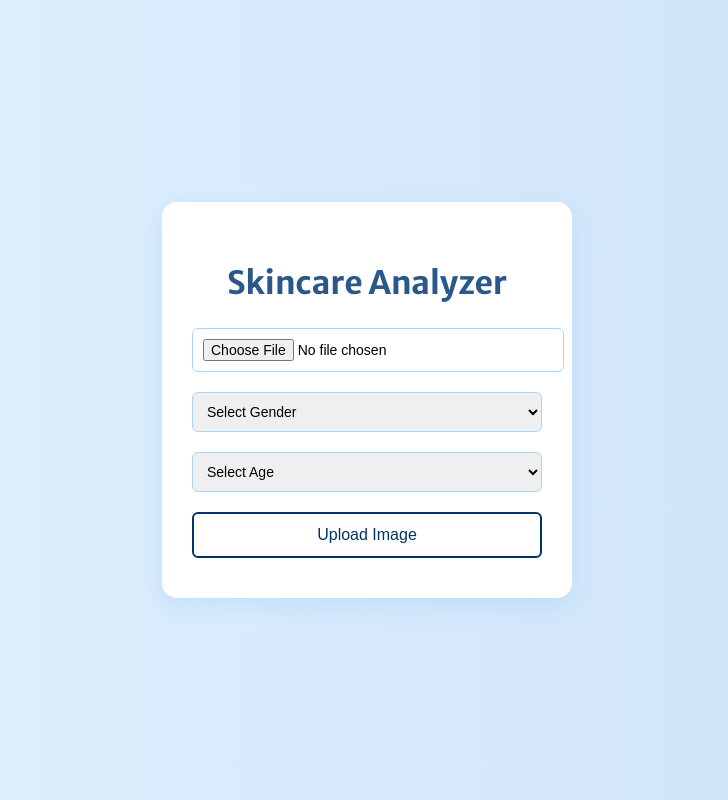
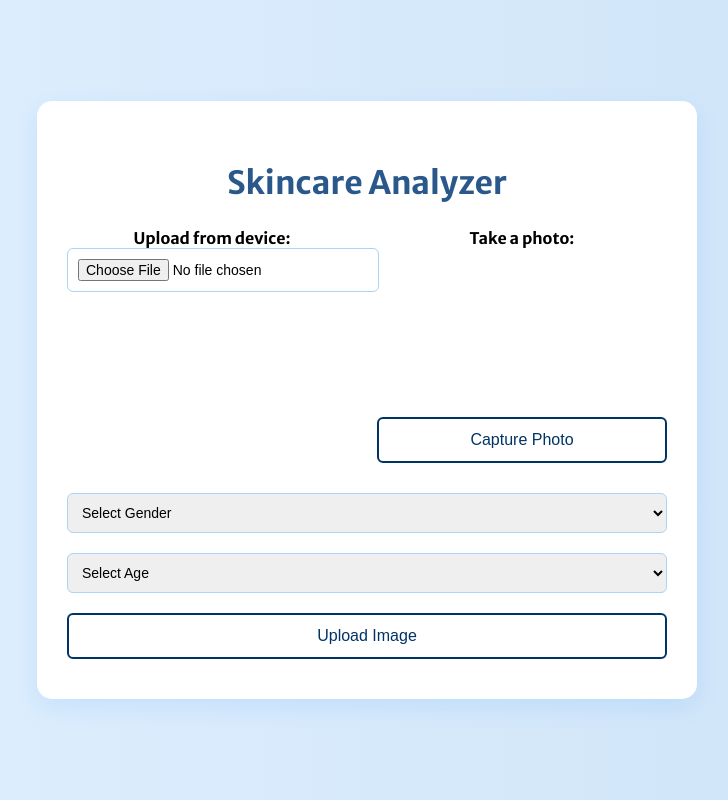
Before and after one commit to shravani-art/B-TECH_PROJECT, a Flask app: page / in a window 1280 px wide. Shown: the whole page, without its empty margins (273-1001 px from the left). Run offline with Flask 3, Linux system fonts and the light colour scheme.

Commit message:
Update index.html
camera input added

```diff
--- a/skincare-analysis/backend/templates/index.html
+++ b/skincare-analysis/backend/templates/index.html
@@ -22,8 +22,9 @@
     border-radius: 15px;
     box-shadow: 0 8px 25px rgba(0, 123, 255, 0.1);
     text-align: center;
-            width: 350px;
+    width: 600px; /* increased width */
 }
+
 
         h1 {
             color: #2a588a;
@@ -70,9 +71,30 @@
 <body>
     <div class="container">
         <h1>Skincare Analyzer</h1>
-        <form method="POST" action="/predict" enctype="multipart/form-data">
-            <input type="file" name="image" accept="image/*" required>
+        <form method="POST" action="/predict" enctype="multipart/form-data" id="uploadForm">
+            <div style="display: flex; justify-content: space-between; gap: 20px; margin-bottom: 20px;">
+                <!-- File upload -->
+                <div style="flex: 1;">
+                    <label for="fileInput">Upload from device:</label>
+                    <input type="file" id="fileInput" name="image" accept="image/*" onchange="previewImage(event)">
+                </div>
 
+                <!-- Camera capture -->
+                <div style="flex: 1;">
+                    <label>Take a photo:</label>
+                    <video id="video" width="100%" autoplay playsinline style="border-radius: 8px; margin-top: 10px;"></video><br>
+                    <button type="button" onclick="capturePhoto()" style="margin: 10px 0;">Capture Photo</button>
+                </div>
+            </div>
+
+            <!-- Hidden inputs -->
+            <canvas id="canvas" style="display: none;"></canvas>
+            <input type="hidden" name="captured_image" id="capturedImageInput">
+
+            <!-- Preview -->
+            <img id="preview" style="display:none; width: 100%; margin-bottom: 20px; border-radius: 8px;" alt="Image Preview" />
+
+            <!-- Gender and Age -->
             <select name="gender" required>
                 <option value="" disabled selected>Select Gender</option>
                 <option value="men">Men</option>
@@ -83,12 +105,66 @@
             <select name="age" required>
                 <option value="" disabled selected>Select Age</option>
                 <option value="13+">13+</option>
-                <option value="13+">25+</option>
-                <option value="13+">45+</option>
+                <option value="25+">25+</option>
+                <option value="45+">45+</option>
             </select>
 
             <button type="submit">Upload Image</button>
         </form>
+
     </div>
+
+    <script>
+        const video = document.getElementById('video');
+        const canvas = document.getElementById('canvas');
+        const preview = document.getElementById('preview');
+        const capturedInput = document.getElementById('capturedImageInput');
+        const fileInput = document.getElementById('fileInput');
+
+        // Enable webcam
+        navigator.mediaDevices.getUserMedia({ video: true })
+            .then(stream => {
+                video.srcObject = stream;
+            })
+            .catch(err => {
+                console.error("Webcam access error:", err);
+            });
+
+        // Capture photo
+        function capturePhoto() {
+            const context = canvas.getContext('2d');
+            canvas.width = video.videoWidth;
+            canvas.height = video.videoHeight;
+            context.drawImage(video, 0, 0, canvas.width, canvas.height);
+            const imageDataURL = canvas.toDataURL('image/jpeg');
+
+            // Set preview
+            preview.src = imageDataURL;
+            preview.style.display = 'block';
+
+            // Clear file input if webcam used
+            fileInput.value = "";
+
+            // Pass image data to hidden input
+            capturedInput.value = imageDataURL;
+        }
+
+        // File upload preview
+        function previewImage(event) {
+            const input = event.target;
+            if (input.files && input.files[0]) {
+                const reader = new FileReader();
+                reader.onload = function (e) {
+                    preview.src = e.target.result;
+                    preview.style.display = 'block';
+                    capturedInput.value = "";  // Clear captured image if file is used
+                };
+                reader.readAsDataURL(input.files[0]);
+            }
+        }
+    </script>
 </body>
+
+
+
 </html>
```
Lines whose indentation alone changed are shown as unchanged.
